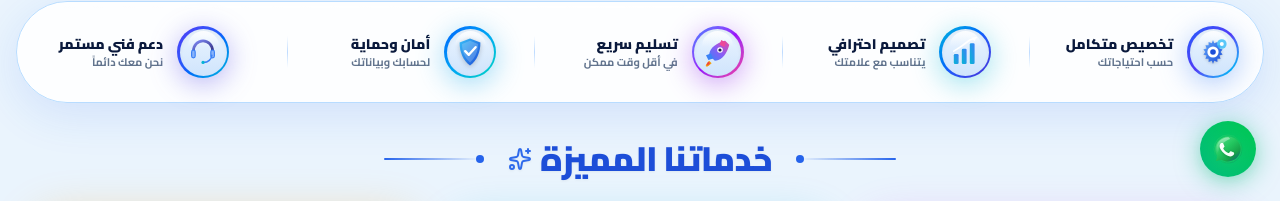
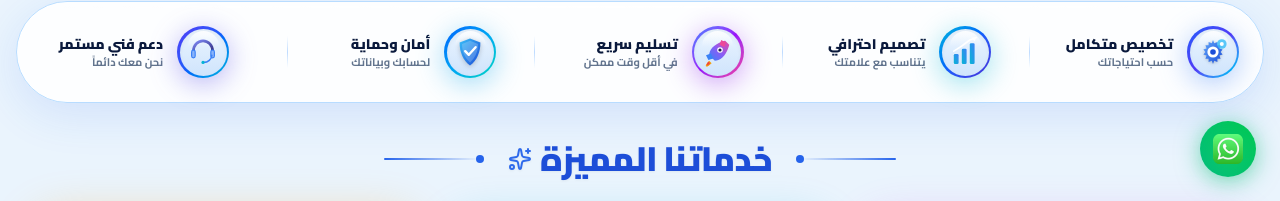
Before and after one commit to adamlmnawer914-create/ecom-speed-pro, a Next.js app: page / in a window 1280 px wide. Shown: the part 599-800 px from the top of the page. Built offline with nearby package versions, Linux system fonts and the light colour scheme.

Commit message:
feat: use exact user-provided WhatsApp squircle icon, remove facebook text button in footer, limit to exactly 4 payment methods

```diff
--- a/src/components/Footer.tsx
+++ b/src/components/Footer.tsx
@@ -181,28 +181,18 @@ export default function Footer({
               </div>
             </div>
 
-            <div className="pt-2 flex gap-2">
+            <div className="pt-2">
               <a
                 href={WHATSAPP_LINK}
                 target="_blank"
                 rel="noreferrer"
-                className="flex-1 py-3 px-4 rounded-xl bg-gradient-to-r from-emerald-500 to-teal-600 hover:from-emerald-600 hover:to-teal-700 text-white font-black text-xs sm:text-sm flex items-center justify-between shadow-[0_4px_15px_rgba(16,185,129,0.35)] hover:shadow-[0_6px_22px_rgba(16,185,129,0.5)] transition-all cursor-pointer"
+                className="w-full py-3 px-4 rounded-xl bg-gradient-to-r from-emerald-500 to-teal-600 hover:from-emerald-600 hover:to-teal-700 text-white font-black text-xs sm:text-sm flex items-center justify-between shadow-[0_4px_15px_rgba(16,185,129,0.35)] hover:shadow-[0_6px_22px_rgba(16,185,129,0.5)] transition-all cursor-pointer"
               >
                 <div className="flex items-center gap-2">
-                  <WhatsAppIcon size={18} />
+                  <WhatsAppIcon size={20} />
                   <span>بدء المحادثة الآن</span>
                 </div>
                 <ChevronLeft className="w-4 h-4" />
-              </a>
-
-              <a
-                href={FACEBOOK_LINK}
-                target="_blank"
-                rel="noreferrer"
-                className="py-3 px-3.5 rounded-xl bg-blue-50 hover:bg-blue-100 text-[#1877F2] border border-blue-200 font-bold text-xs flex items-center gap-1 transition-colors"
-                title="صفحة فيسبوك"
-              >
-                <span>فيسبوك</span>
               </a>
             </div>
           </div>
@@ -399,17 +389,6 @@ export default function Footer({
                 <span className="w-3.5 h-3.5 rounded-full bg-[#f79e1b] inline-block opacity-90" />
               </div>
               <span className="text-[11px] font-extrabold text-slate-800">mastercard</span>
-            </div>
-
-            {/* Bank Transfer Badge */}
-            <div
-              className="px-3.5 py-1.5 rounded-xl bg-blue-50/80 hover:bg-blue-100/80 border border-blue-200 shadow-sm flex items-center gap-1.5 transition-all hover:scale-105"
-              title="تحويل بنكي مباشر مع تسليم فوري"
-            >
-              <CreditCard className="w-3.5 h-3.5 text-blue-600" />
-              <span className="text-xs font-black text-blue-900">
-                تحويل بنكي مباشر
-              </span>
             </div>
           </div>
 
--- a/src/components/WhatsAppIcon.tsx
+++ b/src/components/WhatsAppIcon.tsx
@@ -1,6 +1,7 @@
 "use client";
 
 import React from "react";
+import Image from "next/image";
 
 interface WhatsAppIconProps {
   className?: string;
@@ -9,72 +10,21 @@ interface WhatsAppIconProps {
 
 export default function WhatsAppIcon({
   className = "",
-  size = 24,
+  size = 28,
 }: WhatsAppIconProps) {
   return (
     <div
-      className={`inline-flex items-center justify-center shrink-0 filter drop-shadow-[0_4px_10px_rgba(37,211,102,0.45)] transition-transform hover:scale-110 duration-200 ${className}`}
+      className={`inline-flex items-center justify-center shrink-0 filter drop-shadow-[0_4px_12px_rgba(37,211,102,0.45)] transition-transform hover:scale-110 duration-200 select-none ${className}`}
       style={{ width: size, height: size }}
     >
-      <svg
-        viewBox="0 0 100 100"
-        fill="none"
-        xmlns="http://www.w3.org/2000/svg"
-        className="w-full h-full overflow-visible"
-      >
-        <defs>
-          {/* Main 3D Emerald Gradient */}
-          <linearGradient id="wa_bg_grad" x1="15%" y1="10%" x2="85%" y2="90%">
-            <stop offset="0%" stopColor="#4ade80" />
-            <stop offset="45%" stopColor="#22c55e" />
-            <stop offset="80%" stopColor="#16a34a" />
-            <stop offset="100%" stopColor="#0f766e" />
-          </linearGradient>
-
-          {/* Glass Top Highlight */}
-          <linearGradient id="wa_highlight" x1="50%" y1="0%" x2="50%" y2="100%">
-            <stop offset="0%" stopColor="#ffffff" stopOpacity="0.45" />
-            <stop offset="100%" stopColor="#ffffff" stopOpacity="0" />
-          </linearGradient>
-
-          {/* Phone Gradient */}
-          <linearGradient id="wa_phone_grad" x1="0%" y1="0%" x2="100%" y2="100%">
-            <stop offset="0%" stopColor="#ffffff" />
-            <stop offset="100%" stopColor="#f0fdf4" />
-          </linearGradient>
-
-          {/* Glow Filter */}
-          <filter id="wa_glow" x="-20%" y="-20%" width="140%" height="140%">
-            <feGaussianBlur stdDeviation="2.5" result="blur" />
-            <feComposite in="SourceGraphic" in2="blur" operator="over" />
-          </filter>
-        </defs>
-
-        {/* Ambient Glow Halo */}
-        <circle cx="50" cy="50" r="46" fill="#22c55e" fillOpacity="0.2" filter="url(#wa_glow)" />
-
-        {/* Outer Metallic Ring */}
-        <circle cx="50" cy="50" r="47" stroke="url(#wa_bg_grad)" strokeWidth="1.5" strokeOpacity="0.6" />
-
-        {/* Speech Bubble Base */}
-        <path
-          d="M 50 8 C 26.8 8 8 26.8 8 50 C 8 58.2 10.4 65.9 14.6 72.4 L 9.8 90.2 L 28.2 85.5 C 34.5 89.3 42 91.5 50 91.5 C 73.2 91.5 92 72.7 92 49.5 C 92 26.3 73.2 8 50 8 Z"
-          fill="url(#wa_bg_grad)"
-        />
-
-        {/* Upper Glass Gloss Arc */}
-        <path
-          d="M 50 11 C 29 11 12 28 12 49 C 12 55 13.5 60.5 16 65 C 21 42 35 25 57 17 C 54.8 13.2 52.5 11 50 11 Z"
-          fill="url(#wa_highlight)"
-        />
-
-        {/* Inner Phone Receiver with 3D Curves */}
-        <path
-          d="M 68.5 61.2 C 67.2 60.8 61.2 57.8 60.1 57.4 C 59 57 58.2 56.8 57.4 58 C 56.6 59.2 54.3 62.1 53.6 62.9 C 52.9 63.7 52.2 63.8 51 63.2 C 49.8 62.6 45.9 61.3 41.3 57.2 C 37.7 54 35.3 50.1 34.6 48.9 C 33.9 47.7 34.5 47 35.1 46.4 C 35.6 45.9 36.3 45 36.9 44.3 C 37.5 43.6 37.7 43.1 38.1 42.3 C 38.5 41.5 38.3 40.8 38 40.2 C 37.7 39.6 35.4 34 34.4 31.6 C 33.5 29.3 32.5 29.6 31.8 29.6 C 31.1 29.6 30.3 29.6 29.5 29.6 C 28.7 29.6 27.4 29.9 26.3 31.1 C 25.2 32.3 22.1 35.2 22.1 41.1 C 22.1 47 26.4 52.6 27 53.4 C 27.6 54.2 35.4 66.2 47.4 71.4 C 50.3 72.6 52.5 73.3 54.3 73.9 C 57.1 74.8 59.7 74.7 61.7 74.4 C 64 74 68.6 71.5 69.6 68.7 C 70.6 65.9 70.6 63.5 70.3 63 C 70 62.4 69.3 62 68.5 61.2 Z"
-          fill="url(#wa_phone_grad)"
-          filter="drop-shadow(0 2px 4px rgba(0,0,0,0.18))"
-        />
-      </svg>
+      <Image
+        src="/images/whatsapp_exact_icon.png"
+        alt="واتساب Ecom Speed Pro"
+        width={120}
+        height={120}
+        priority
+        className="w-full h-full object-contain pointer-events-none"
+      />
     </div>
   );
 }
```
Also changed, not shown: src/components/OrderModal.tsx (+26 -29 lines), public/images/whatsapp_exact_icon.png (added).
